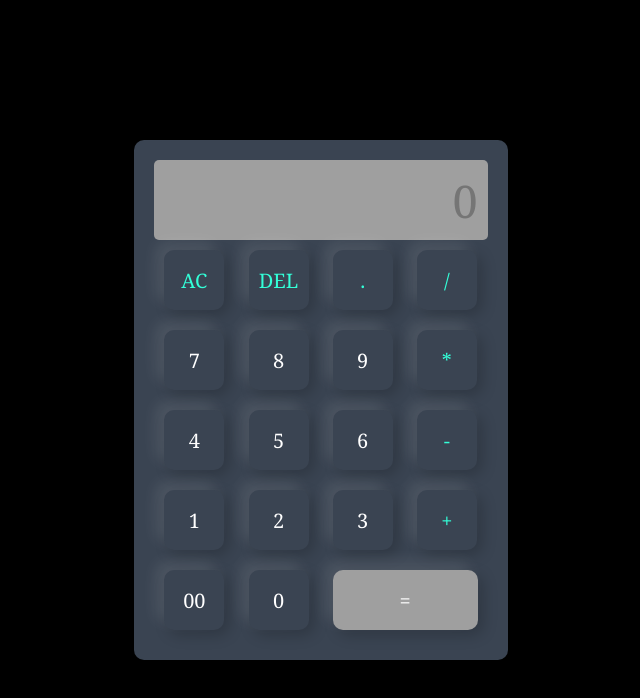
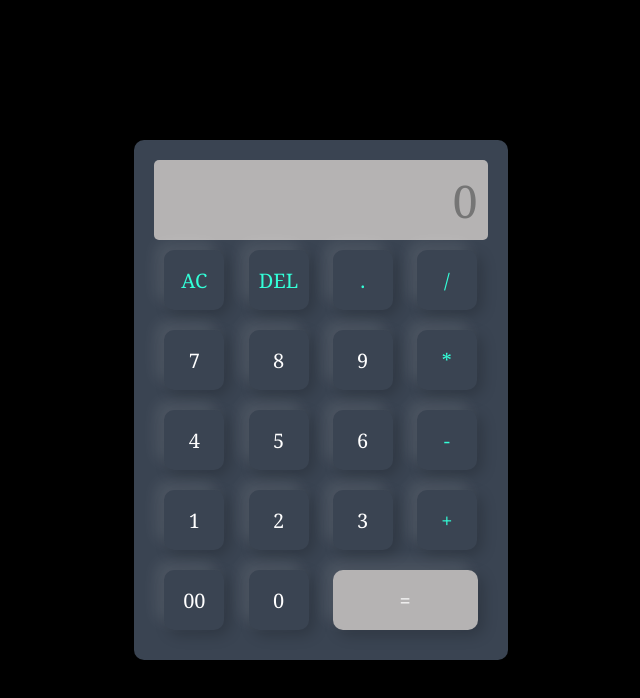
Before and after one commit to AgyapalSingh/Calculator_App, a plain HTML site: page index.html in a window 1280 px wide. Shown: the whole page, without its empty margins (319-959 px from the left). Drawn offline with nearby package versions, Linux system fonts and the light colour scheme.

Commit message:
Project Checked

```diff
--- a/index.css
+++ b/index.css
@@ -1,5 +1,5 @@
 :root {
-    --bground-color: rgb(159, 159, 159);
+    --bground-color: rgb(181, 179, 179);
 }
 
 * {
```
